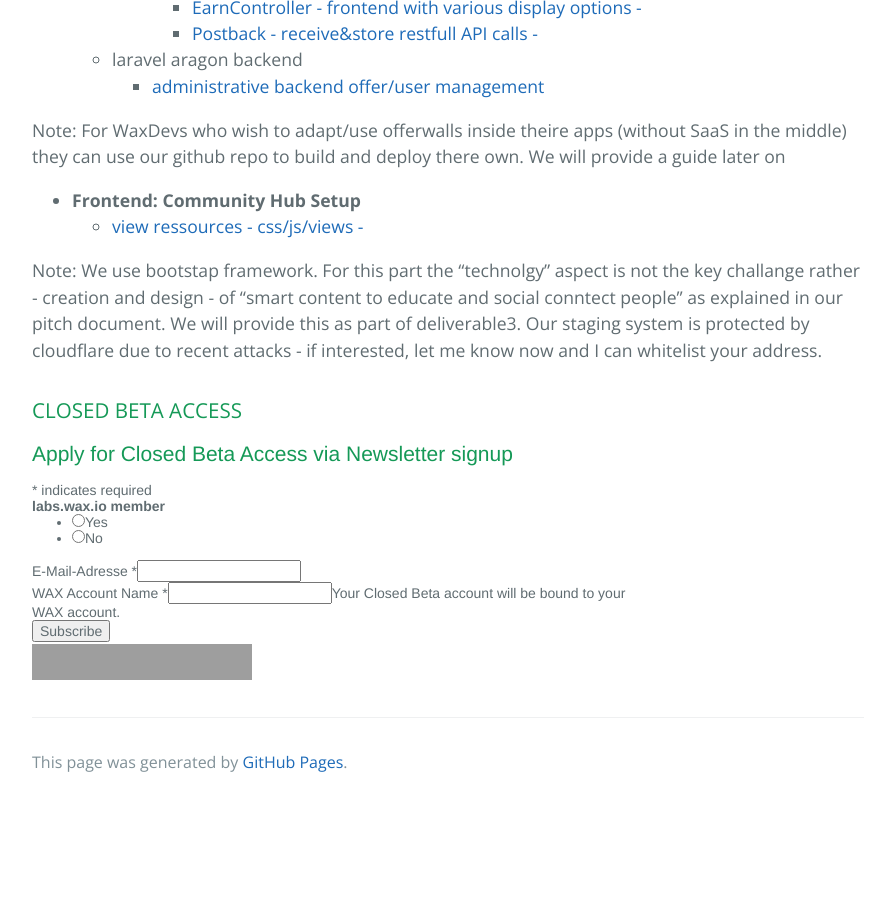
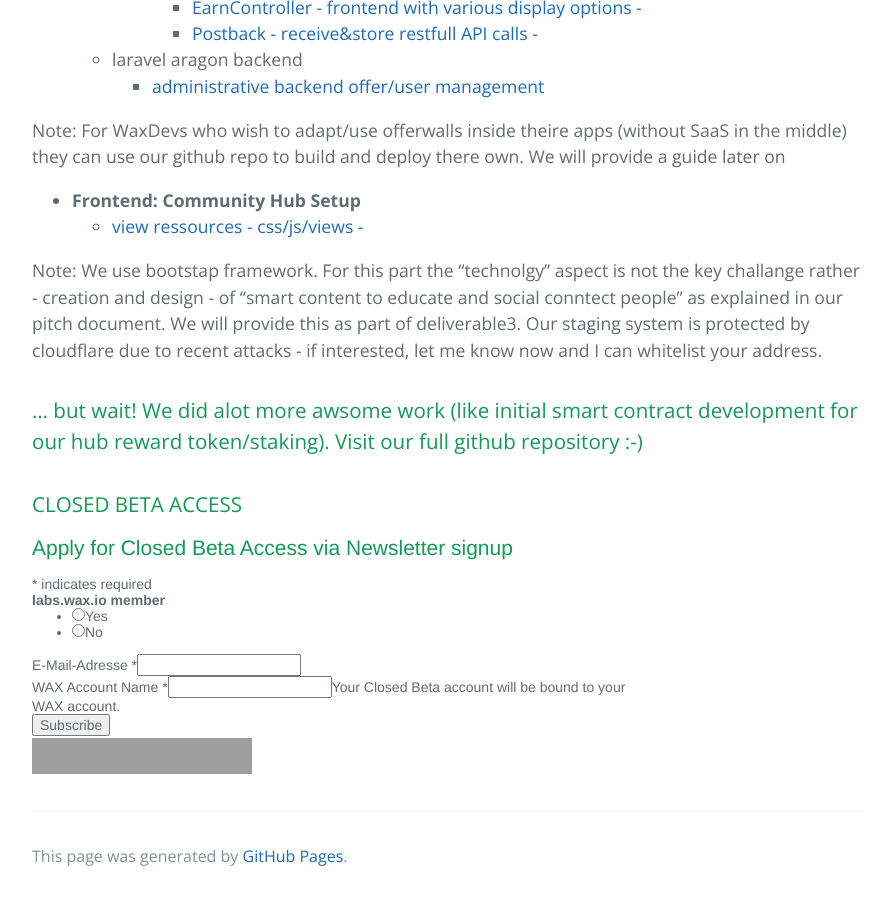
Before and after one commit to KleeblattGames/KleeblattGames.github.io, a Jekyll site: the page built from index.md, in a window 1280 px wide and 900 px high, scrolled down 827 px, cut to the strip 0-900 px from the top of the window. Shown: the whole strip, without its empty margins (192-1087 px from the left). Built offline with Jekyll 4.4.1, drawn with Linux system fonts in a browser that asks for light colours; comment, search, counter and statistics services are not loaded; before the commit the page ends 1633 px from its top, so only the background shows below that; grey boxes are pictures that could not be loaded.

Commit message:
Update index.md

```diff
--- a/index.md
+++ b/index.md
@@ -30,7 +30,7 @@ CLOSED BETA DELIVERY - DELIVERABLE 2
   Note: We use bootstap framework. For this part the "technolgy" aspect is not the key challange rather - creation and design - of "smart content to educate and social conntect people" as explained in our pitch document. We will provide this as part of deliverable3. Our staging system is protected by cloudflare due to recent attacks - if interested, let me know now and I can whitelist your address.
 
 
-
+### ... but wait! We did alot more awsome work (like initial smart contract development for our hub reward token/staking). Visit our full github repository :-)
 
 
 ### CLOSED BETA ACCESS
```
